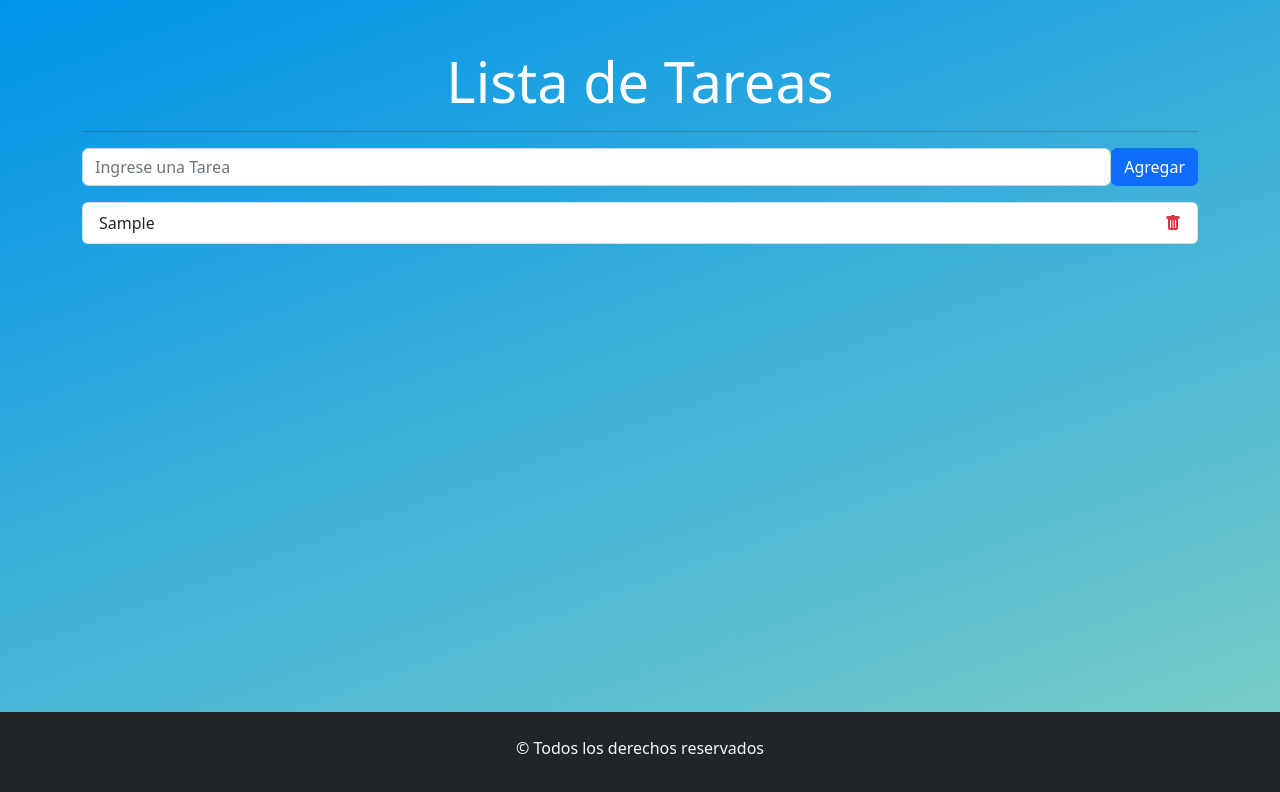
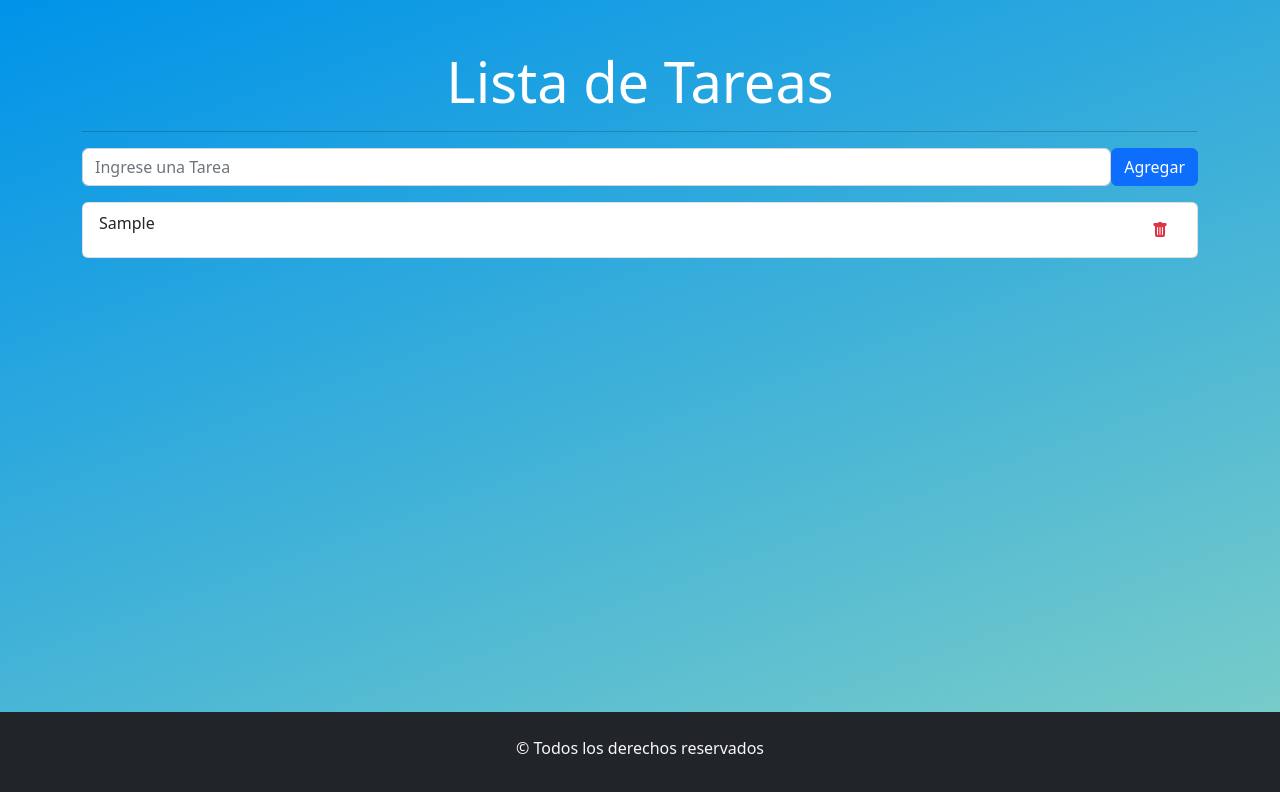
Before and after one commit to hectorc2907/react-ejercicio04, a React (Vite) app: page / in a window 1280 px wide. Both pictures are taken after typing "Sample" into the empty fields and a click on the button "Agregar". Shown: the top 792 px of the page. Built offline with nearby package versions, Linux system fonts and the light colour scheme.

Commit message:
se corrige el boton de los item

```diff
--- a/src/components/ItemTarea.jsx
+++ b/src/components/ItemTarea.jsx
@@ -4,7 +4,7 @@ const ItemTarea = ({ tarea, borrarTarea }) => {
   return (
     <ListGroup.Item className="d-flex justify-content-between">
       {tarea}
-      <i className="bi bi-trash-fill text-danger" onClick={() => borrarTarea(tarea)}></i>
+      <i className="bi bi-trash-fill text-danger btn" onClick={() => borrarTarea(tarea)}></i>
     </ListGroup.Item>
   );
 };
```
